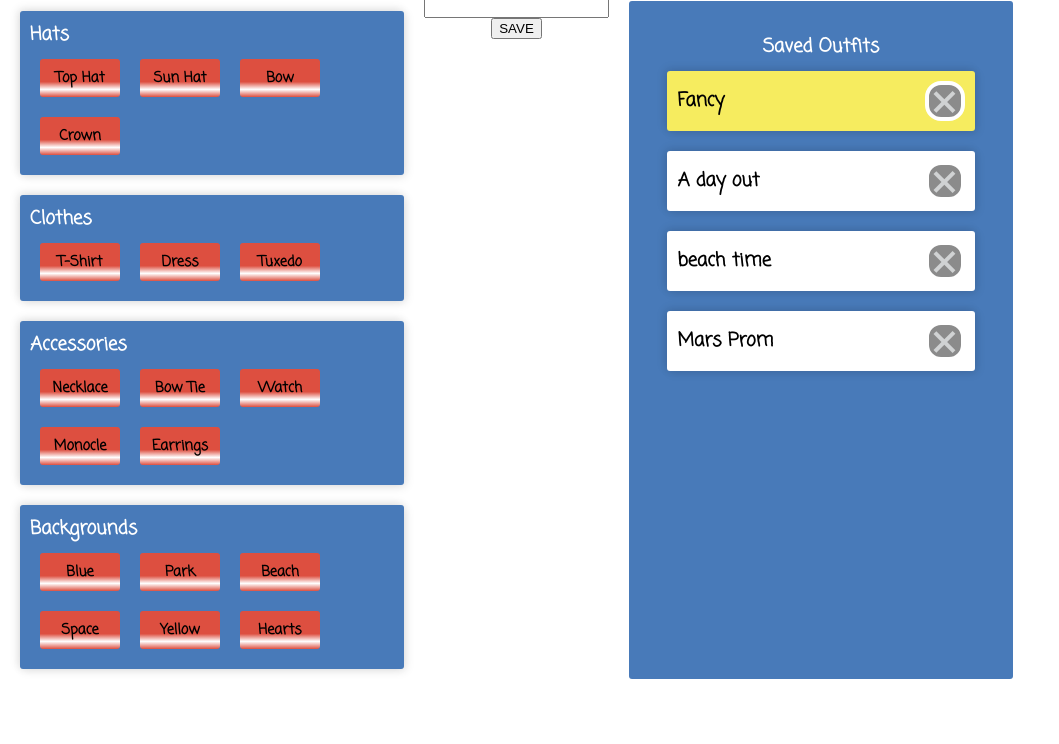
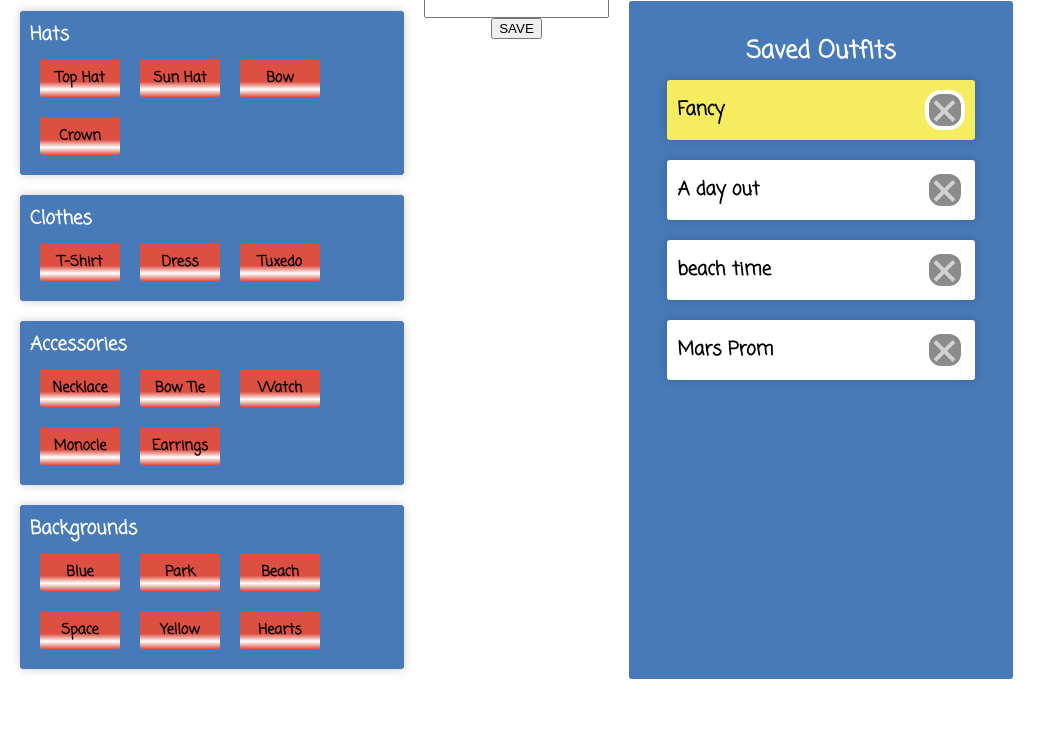
Before and after one commit to jonathan-tschida/buildabear, a plain HTML site: page index.html in a window 1280 px wide. Shown: the part 56-800 px from the top of the page, without its empty margins (0-1059 px from the left). Drawn offline with Linux system fonts and the light colour scheme.

Commit message:
HTML final heading changes

```diff
--- a/index.html
+++ b/index.html
@@ -57,7 +57,7 @@
         <button>SAVE</button>
       </section>
       <section class = "right-column">
-          <h3 class = "sub-title">Saved Outfits</h3>
+          <h2 class = "title">Saved Outfits</h3>
         <figure class = "saved_outfit active">
           <h3>Fancy</h3>
           <button class="close-outfit-button">
```
